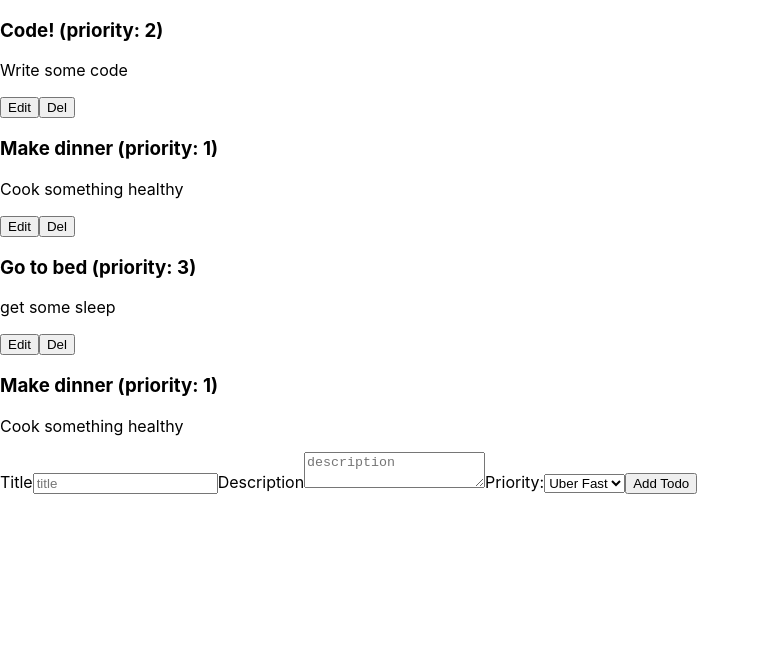
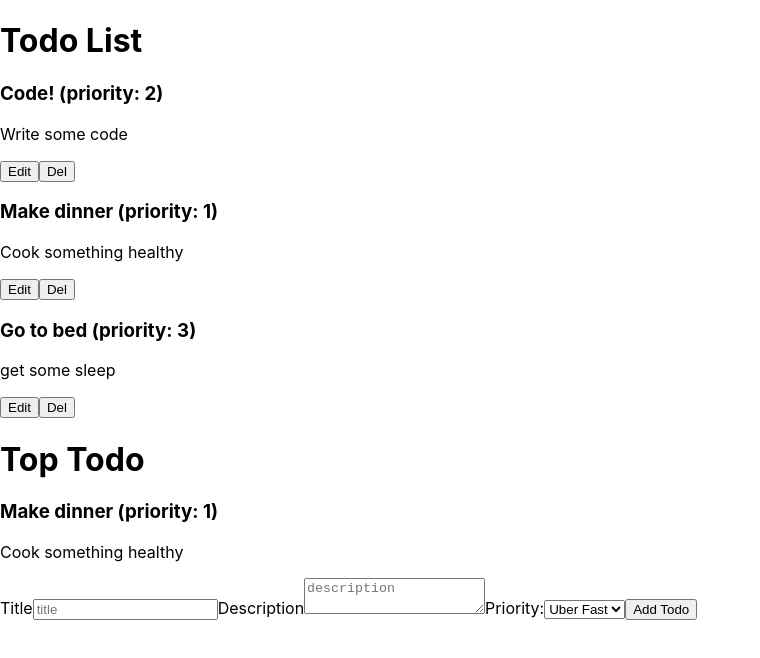
Before and after one commit to chucklui/react-tdl, a React (Create React App) app: page / in a window 1280 px wide. Shown: the top 658 px of the page, without its empty margins (0-760 px from the left). Built offline with nearby package versions, Linux system fonts and the light colour scheme; the HTML template or start-up script is replaced by a standard one.

Commit message:
WIP edit function

```diff
--- a/src/EditableTodo.js
+++ b/src/EditableTodo.js
@@ -2,7 +2,7 @@ import { useState } from "react";
 import Todo from "./Todo";
 import TodoForm from "./TodoForm";
 
-const EditableTodo = ({todo, deleteTodo, id}) => {
+const EditableTodo = ({ todo, deleteTodo, updateTodoData }) => {
   const [isEdit, setIsEdit] = useState(false);
 
   function handleDelete(evt) {
@@ -13,14 +13,24 @@ const EditableTodo = ({todo, deleteTodo, id}) => {
     deleteTodo(tdId);
   }
 
+  function handleEdit() {
+    setIsEdit(true);
+  }
+
   return (
     <>
-      <Todo todo={todo}/>
-      <button>Edit</button>
-      <button id={todo.id} onClick={handleDelete}>Del</button>
-      {/* <TodoForm /> */}
+      {!isEdit && (
+        <div>
+          <Todo todo={todo} />
+          <button onClick={handleEdit}>Edit</button>
+          <button id={todo.id} onClick={handleDelete}>
+            Del
+          </button>
+        </div>
+      )}
+      {isEdit && <TodoForm updateTodoData={updateTodoData} todoData={todo} setIsEdit={setIsEdit} />}
     </>
   );
-}
+};
 
 export default EditableTodo;
--- a/src/TodoApp.js
+++ b/src/TodoApp.js
@@ -24,7 +24,7 @@ const TodoApp = () => {
 
   return (
     <>
-      <TodoList todoList={todoData} deleteTodo={deleteTodo}/>
+      <TodoList todoList={todoData} deleteTodo={deleteTodo} updateTodoData={updateTodoData}/>
       <TopTodo todoData={todoData}/>
       <TodoForm updateTodoData={updateTodoData}/>
     </>
--- a/src/TodoForm.js
+++ b/src/TodoForm.js
@@ -1,16 +1,19 @@
 import {useState} from 'react';
+import {v4 as uuid} from "uuid";
 
-
-const TodoForm = ({updateTodoData}) => {
-  const [formData, setFormData] = useState({
+const TodoForm = ({updateTodoData, todoData, setIsEdit}) => {
+  console.log("TodoForm data", todoData);
+  const [formData, setFormData] = useState(todoData || {
     title: '',
     description: '',
-    priority: 1
+    priority: 1,
+    id: uuid(),
   });
 
   function handleClick(e) {
     e.preventDefault();
     updateTodoData(formData);
+    setIsEdit(false);
   }
 
   function handleChange(e) {
@@ -24,7 +27,7 @@ const TodoForm = ({updateTodoData}) => {
       <label htmlFor="description">Description</label>
       <textarea id='description' placeholder='description' name='description' value={formData.description} onChange={handleChange}/>
       <label htmlFor="priority">Priority:</label>
-      <select name="priority" id="priority" onChange={handleChange}>
+      <select name="priority" id="priority" value={formData.priority} onChange={handleChange}>
         <option value="1">Uber Fast</option>
         <option value="2">Uber</option>
         <option value="3">Bus</option>
--- a/src/TodoList.js
+++ b/src/TodoList.js
@@ -1,12 +1,14 @@
 import EditableTodo from "./EditableTodo";
 import { v4 as uuid } from "uuid";
 
-const TodoList = ({todoList, deleteTodo}) => {
+const TodoList = ({todoList, deleteTodo, updateTodoData}) => {
   return (
     <>
-    {todoList.map((todo, index) =>
-      <EditableTodo todo={todo} key={uuid()} deleteTodo={deleteTodo}/>
+    <h1>Todo List</h1>
+    {todoList.length > 0 && todoList.map((todo, index) =>
+      <EditableTodo todo={todo} key={uuid()} deleteTodo={deleteTodo} updateTodoData={updateTodoData}/>
     )}
+    {todoList.length < 1 && <p>No Todos!</p>}
     </>
   );
 }
--- a/src/TopTodo.js
+++ b/src/TopTodo.js
@@ -10,7 +10,11 @@ const TopTodo = ({todoData}) => {
   console.log('TopTodo Component', getTopPriority(todoData));
 
   return (
-    <Todo todo={getTopPriority(todoData)}/>
+    <>
+    <h1>Top Todo</h1>
+
+    {todoData.length > 0 ? <Todo todo={getTopPriority(todoData)}/> : <p>No Top Todo!</p>}
+    </>
   )
 };
 
```
